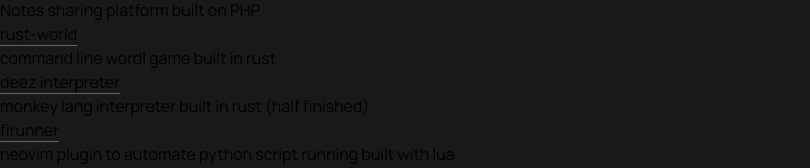
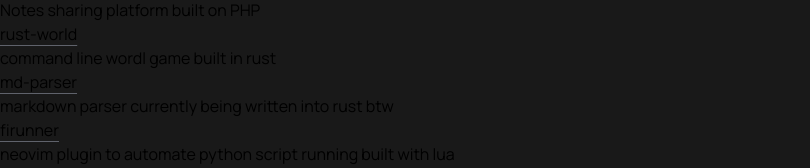
Before and after one commit to dhruvdabhi101/minimalistic-portfolio, a Next.js app: page / in a window 1280 px wide. Shown: the part 170-338 px from the top of the page, without its empty margins (0-810 px from the left). Built offline with nearby package versions, Linux system fonts and the light colour scheme.

Commit message:
added another project

```diff
--- a/app/page.tsx
+++ b/app/page.tsx
@@ -42,8 +42,8 @@ export default async function Home() {
                             <div >command line wordl game built in rust</div>
                         </div>
                         <div className='flex flex-col gap-3 '>
-                            <a href="https://github.com/dhruvdabhi101/deez-interpreter" target='_blank'><div className='underline font-medium '>deez interpreter</div></a>
-                            <div >monkey lang interpreter built in rust (half finished)</div>
+                            <a href="https://github.com/dhruvdabhi101/md-parser" target='_blank'><div className='underline font-medium '>md-parser</div></a>
+                            <div >markdown parser currently being written into rust btw</div>
                         </div>
                         <div className='flex flex-col gap-3 '>
                             <a href="https://github.com/dhruvdabhi101/firunner" target='_blank'><div className='underline font-medium '>firunner</div></a>
```
